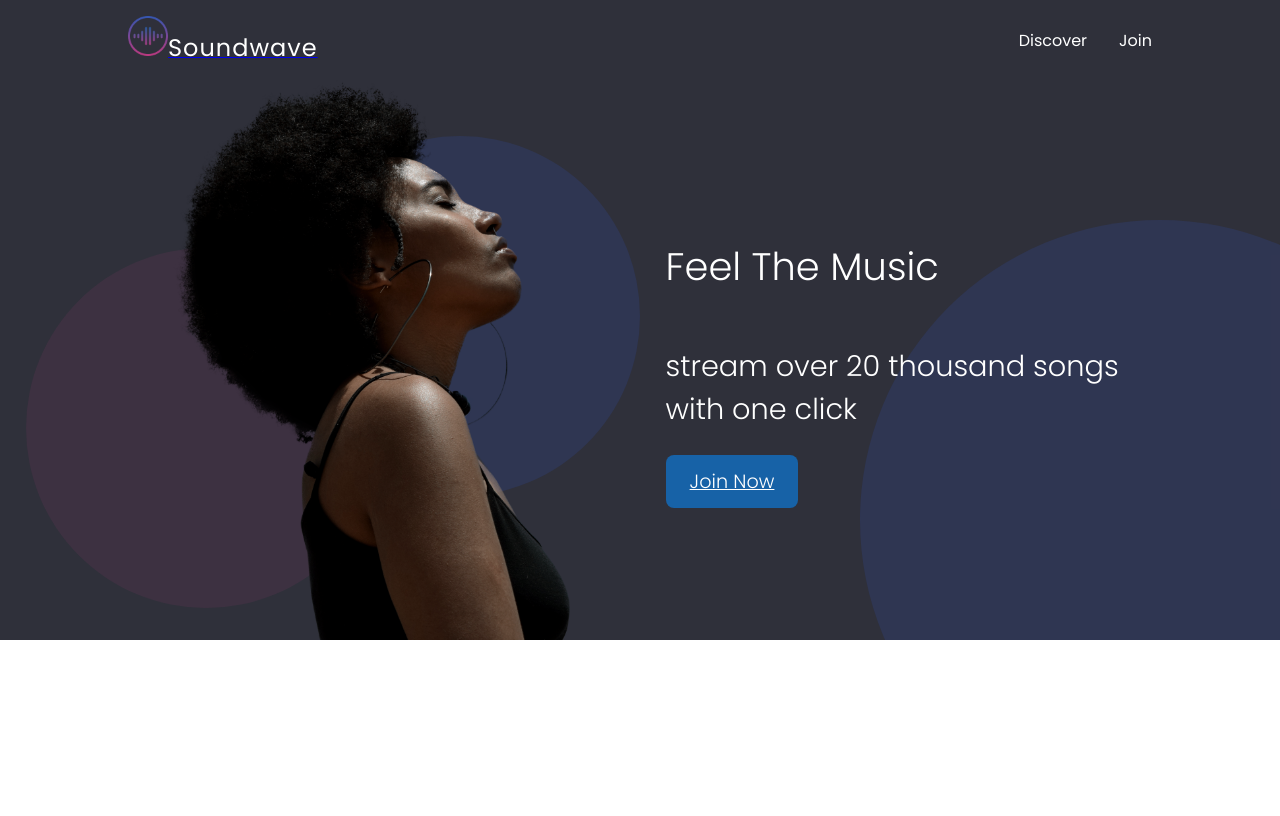
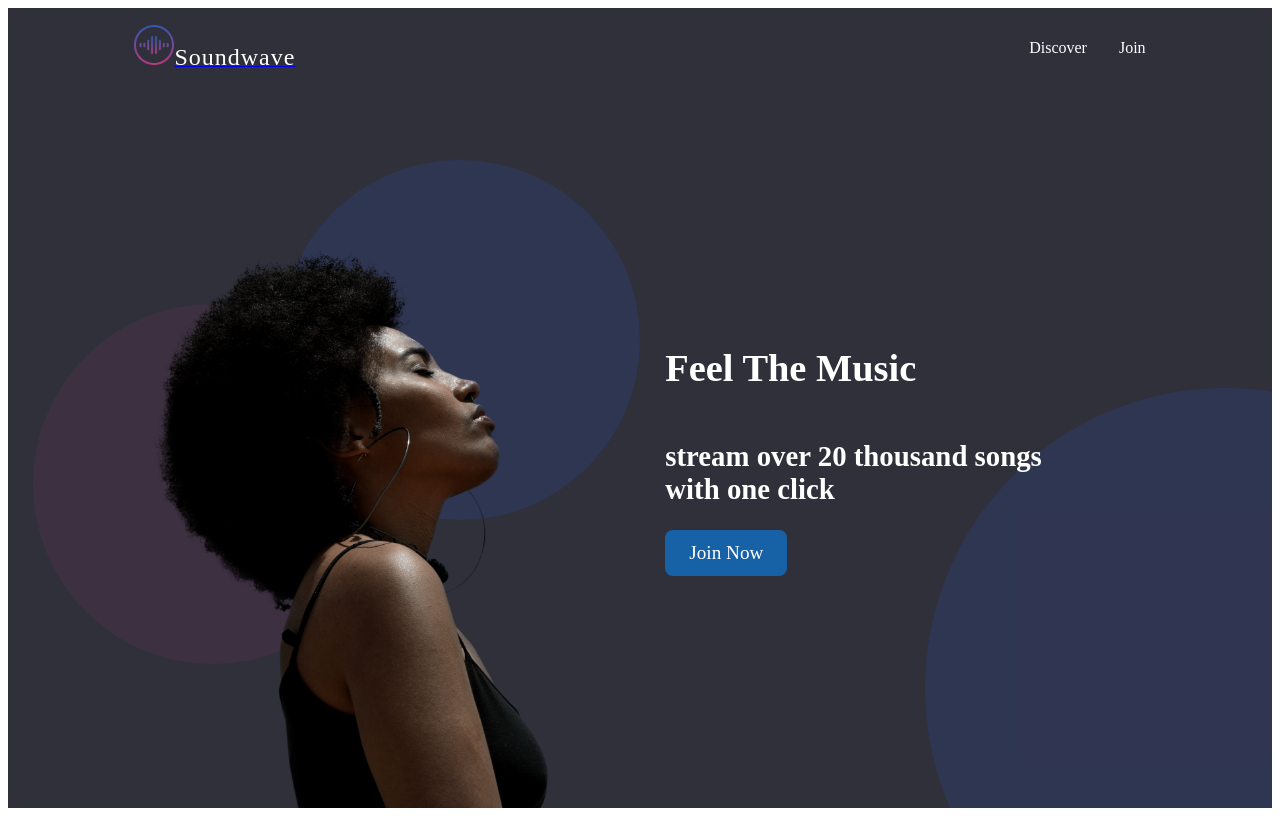
Before and after one commit to Leonela88/Sound-wave, a React (Vite) app: page / in a window 1280 px wide. Built offline with nearby package versions, Linux system fonts and the light colour scheme.

Commit message:
fixed: scroll bug en Home

```diff
--- a/index.html
+++ b/index.html
@@ -5,9 +5,6 @@
   <meta charset="UTF-8" />
   <link rel="icon" type="image/svg+xml" href="/vite.svg" />
   <meta name="viewport" content="width=device-width, initial-scale=1.0" />
-  <link rel="preconnect" href="https://fonts.googleapis.com">
-  <link rel="preconnect" href="https://fonts.gstatic.com" crossorigin>
-  <link href="https://fonts.googleapis.com/css2?family=Poppins:wght@300;400;500;600;700&display=swap" rel="stylesheet">
   <title>sound-wave</title>
 </head>
 
--- a/src/App.jsx
+++ b/src/App.jsx
@@ -1,23 +1,20 @@
 import { BrowserRouter as Router, Routes, Route } from 'react-router-dom';
 import Header from './components/Header';
 import Home from './pages/Home';
-import styles from './App.module.css';
 import Discover from './pages/Discover';
 import Join from './pages/Join';
+import Footer from './components/Footer';
 
 function App() {
   return (
     <Router>
-      <div className={styles.appContainer}>
       <Header />
-      <main className={styles.mainContent}>
       <Routes>
         <Route path="/" element={<Home />} />
         <Route path="/discover" element={<Discover />} />
         <Route path="/join" element={<Join />} />
       </Routes>
-      </main>
-      </div>
+      {/* <Footer /> */}
     </Router>
   );
 }
--- a/src/App.module.css
+++ /dev/null
@@ -1,22 +0,0 @@
-.appWrapper {
-  display: flex;
-  flex-direction: column;
-  height: 100vh;
-  overflow: hidden;
-}
-/* .mainContent {
-
-  flex-grow: 1;
-  display: flex;
-  flex-direction: column;
-} */
-:global(body) {
-  margin: 0;
-  font-family: 'Poppins', sans-serif;
-  -webkit-font-smoothing: antialiased;
-}
-
-:global(*) {
-  box-sizing: border-box;
-  font-weight: 200;
-}
--- a/src/pages/Home.module.css
+++ b/src/pages/Home.module.css
@@ -7,24 +7,23 @@
   padding: 0 10%;
   position: relative;
   gap: 5%;
+  height: calc(100vh - 80px);
   overflow: hidden;
 
 }
 
-.imageWrapper {
+ .imageWrapper {
   flex: 1;
   display: flex;
   justify-content: center;
   align-items: flex-end;
   height: 100%;
-  overflow: hidden;
+
 }
 
 .imageWrapper img {
   max-height: 70vh;
   max-width: 100%;
-  width: auto;
-  height: auto;
   display: block;
   object-fit: contain;
   z-index: 2;
@@ -47,11 +46,10 @@
 .circleTwo {
   width: 600px;
   height: 600px;
+  bottom: -25%;
+  right: -20%;
   background-color: rgba(52, 91, 219, 0.15);
-  bottom: -180px;
-  right:-180px;
 }
-
 
 .circleThree {
   width: 360px;
@@ -70,6 +68,7 @@
   color: white;
   z-index: 2;
   font-size: 1.2rem;
+  padding: 5%;
 }
 
 .btn {
@@ -78,8 +77,8 @@
   padding: 12px 24px;
   border: none;
   border-radius: 8px;
-
   transition: background-color 0.3s ease;
+  text-decoration: none;
 }
 
 .btn:hover {
```
